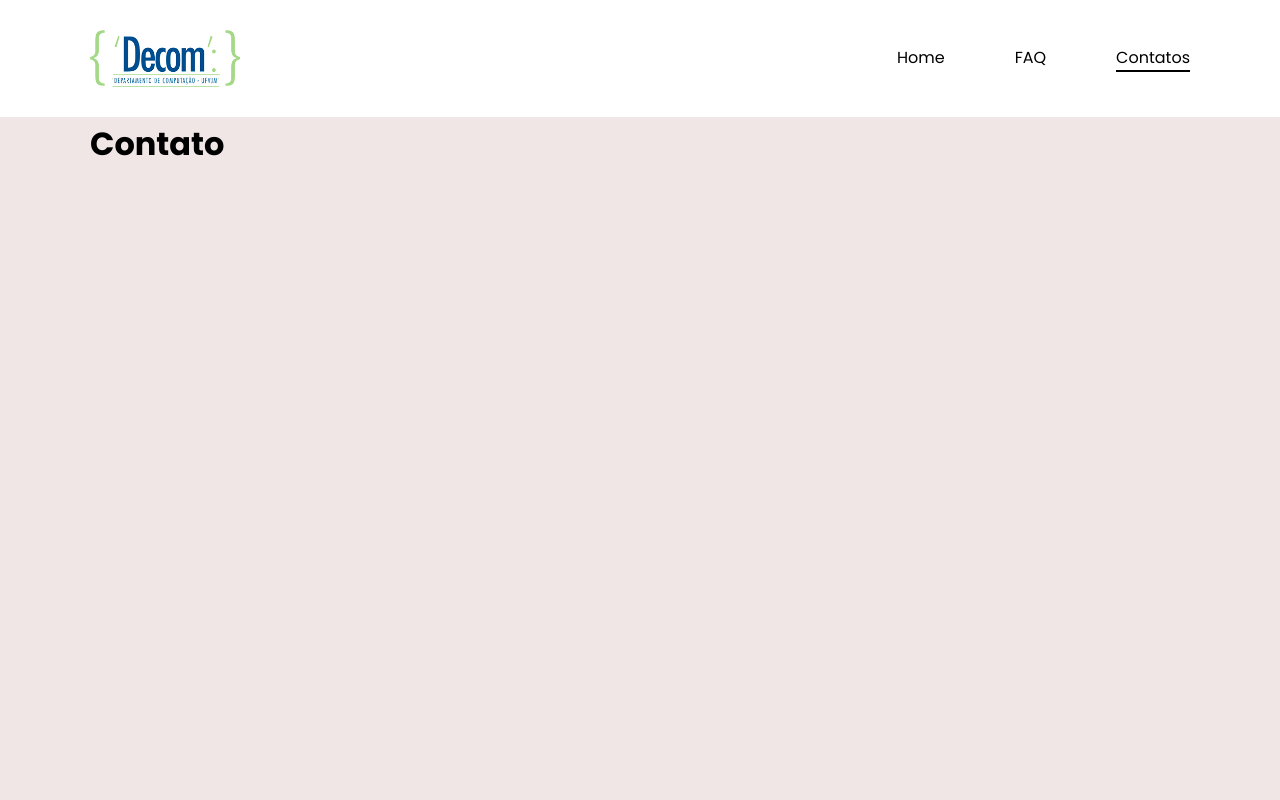
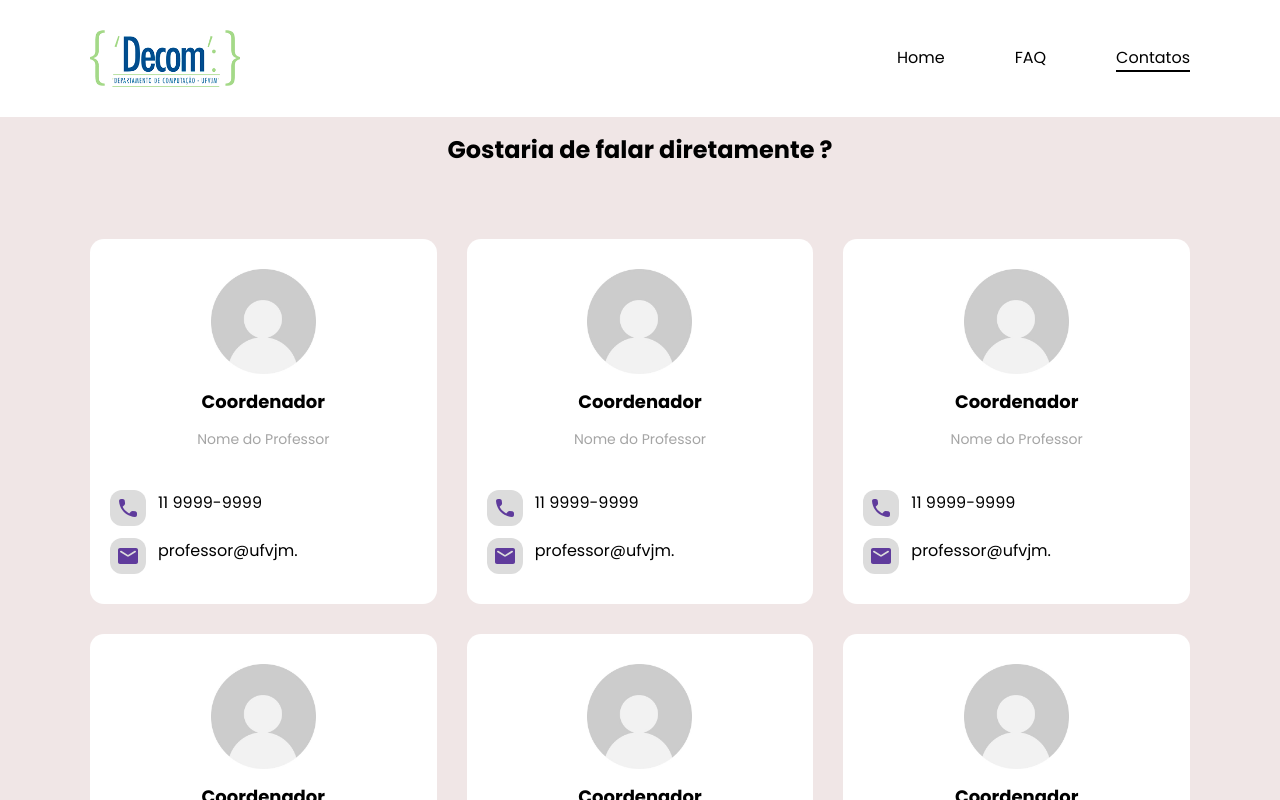
Before and after one commit to Mariano-SI/TP-GPS, a React (Vite) app: page /contact in a window 1280 px wide. Shown: the top 800 px of the page. Built offline with nearby package versions, Linux system fonts and the light colour scheme.

Commit message:
feat: contact page ok

```diff
--- a/src/App.tsx
+++ b/src/App.tsx
@@ -3,6 +3,7 @@ import { BrowserRouter as Router, Route, Routes, Link } from 'react-router-dom';
 import Navbar from './features/General/Components/Navbar/Navbar';
 import Home from './features/Home/Pages/Home/Home';
 import Faq from './features/FAQ/Pages/Faq/Faq';
+import ContactPage from './features/Contact/Pages/ContactPage/ContactPage';
 function App() {
   return (
     <Router>
@@ -11,7 +12,7 @@ function App() {
           <Routes>
             <Route path="/"  element={<Home/>} />
             <Route path="/faq" element={<Faq/>} />
-            <Route path="/contact" element={<h1>Contato</h1>} />
+            <Route path="/contact" element={<ContactPage/>} />
           </Routes>
         </div>
     </Router>
--- /dev/null
+++ b/src/features/Contact/Components/ContactCard/ContactCard.style.tsx
@@ -0,0 +1,65 @@
+import styled from "styled-components";
+
+export const ContactCardStyled = styled.div`
+    display: flex;
+    flex-direction: column;
+    padding: 30px 20px;
+    background-color: #FFF;
+    border-radius: 14px;
+    width: 100%;
+    gap: 40px;
+
+    .imageContainer{
+        width:105px;
+        height:105px;
+        border-radius: 26px;
+        object-fit: contain;
+    }
+
+    .name{
+        font-size:18px;
+        font-weight: 700;
+    }
+
+    .answerable{
+        color: #A5A5A5;
+        font-size: 14px;
+        font-weight: 400;
+    }
+
+    .imageContainer img{
+        max-width: 100%;
+    }
+
+    .cardHeader{
+        display: flex;
+        flex-direction: column;
+        align-items: center;
+        gap: 14px;
+    }
+
+    .iconAndValue{
+        display: flex;
+        gap: 12px;
+    }
+
+    .contactsArea{
+        display: flex;
+        flex-direction: column;
+        gap: 12px;
+    }
+
+    .iconContainer{
+        background-color: #DCDCDC;
+        border-radius: 12px;
+        height: 36px;
+        width: 36px;
+        display: flex;
+        justify-content: center;
+        align-items: center;
+    }
+
+    .iconContainer > svg{
+        fill: #5F3B9C;
+    }
+`
--- /dev/null
+++ b/src/features/Contact/Components/ContactCard/ContactCard.tsx
@@ -0,0 +1,44 @@
+import React from 'react'
+import { ContactCardStyled } from './ContactCard.style'
+import defaultPhoto from '../../../../assets/default.jpg'
+import LocalPhoneRoundedIcon from '@mui/icons-material/LocalPhoneRounded';
+import MailRoundedIcon from '@mui/icons-material/MailRounded';
+
+interface IContactCardProps{
+    name: string
+    answerable: string
+    phone: string
+    email: string
+    photo?: string
+}
+
+function ContactCard({name, answerable, phone, email, photo}: IContactCardProps) {
+  return (
+    <ContactCardStyled>
+        <div className='cardHeader'>
+            <div className='imageContainer'>
+                <img src={photo? photo : defaultPhoto} alt="" />
+            </div>
+            <p className='name'>{name}</p>
+            <p className='answerable'>{answerable}</p>
+        </div>
+        <div className='contactsArea'>
+            <div className='iconAndValue'>
+                <div className='iconContainer'>
+                    <LocalPhoneRoundedIcon/>
+                </div>
+                <p>{phone}</p>
+            </div>
+            <div className='iconAndValue'>
+                <div className='iconContainer'>
+                    <MailRoundedIcon/>
+                </div>
+                <p>{email}</p>
+            </div>
+        </div>
+
+    </ContactCardStyled>
+  )
+}
+
+export default ContactCard
--- /dev/null
+++ b/src/features/Contact/Pages/ContactPage/ContactPage.style.tsx
@@ -0,0 +1,17 @@
+import styled from "styled-components";
+
+export const ContactPageStyled = styled.div`
+    display: flex;
+    justify-content: center;
+    align-items: center;
+    flex-direction: column;
+    padding-top: 12px;
+    gap:72px;
+
+    .contactsContainer{
+        width: 100%;
+        display: grid;
+        grid-template-columns: repeat(auto-fill, minmax(280px, 1fr));
+        gap:30px
+    }
+`
--- /dev/null
+++ b/src/features/Contact/Pages/ContactPage/ContactPage.tsx
@@ -0,0 +1,78 @@
+import React from 'react'
+import { ContactPageStyled } from './ContactPage.style'
+import ContactCard from '../../Components/ContactCard/ContactCard'
+
+
+const contacts = [
+    {
+        contactName: 'Coordenador',
+        answerable: 'Nome do Professor',
+        phone: '11 9999-9999',
+        email:'professor@ufvjm.',
+        photo:''
+    },
+    {
+        contactName: 'Coordenador',
+        answerable: 'Nome do Professor',
+        phone: '11 9999-9999',
+        email:'professor@ufvjm.',
+        photo:''
+    },
+    {
+        contactName: 'Coordenador',
+        answerable: 'Nome do Professor',
+        phone: '11 9999-9999',
+        email:'professor@ufvjm.',
+        photo:''
+    },
+    {
+        contactName: 'Coordenador',
+        answerable: 'Nome do Professor',
+        phone: '11 9999-9999',
+        email:'professor@ufvjm.',
+        photo:''
+    },
+    {
+        contactName: 'Coordenador',
+        answerable: 'Nome do Professor',
+        phone: '11 9999-9999',
+        email:'professor@ufvjm.',
+        photo:''
+    },
+    {
+        contactName: 'Coordenador',
+        answerable: 'Nome do Professor',
+        phone: '11 9999-9999',
+        email:'professor@ufvjm.',
+        photo:''
+    },
+    {
+        contactName: 'Coordenador',
+        answerable: 'Nome do Professor',
+        phone: '11 9999-9999',
+        email:'professor@ufvjm.',
+        photo:''
+    },
+]
+
+function ContactPage({}: Props) {
+  return (
+    <ContactPageStyled>
+        <h2>Gostaria de falar diretamente ?</h2>
+        <div className='contactsContainer'>
+            {contacts.map((contact, index) => (
+                <ContactCard
+                    key={index}
+                    name={contact.contactName}
+                    answerable={contact.answerable}
+                    phone={contact.phone}
+                    email={contact.email}
+                    photo={contact.photo}
+                />
+            ))}
+        </div>
+    </ContactPageStyled>
+  )
+}
+
+export default ContactPage
--- a/src/features/Home/Pages/Home/Home.style.tsx
+++ b/src/features/Home/Pages/Home/Home.style.tsx
@@ -1,7 +1,7 @@
 import styled from "styled-components";
 
 export const HomeStyled = styled.div`
-    min-height: 100vh;
+    min-height: calc(100vh - 120px);
     display: flex;
     align-items: center;
     justify-content: center;
@@ -10,7 +10,7 @@ export const HomeStyled = styled.div`
         display: grid;
         grid-template-columns: 1fr 1fr;
         gap: 100px;
-        max-width: 1200px;
+        max-width: 1100px;
         width: 100%;
         padding: 0 20px;
     }
```
Also changed, not shown: src/assets/default.jpg (added).
